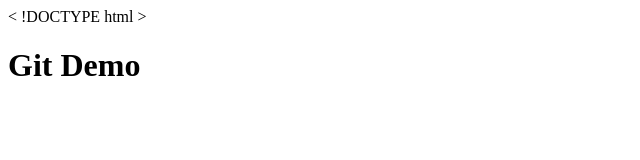
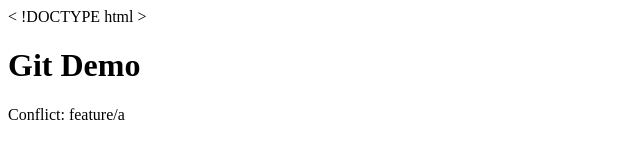
Before and after one commit to joeyWuTRKTR/git-practice, a plain HTML site: page index.html in a window 1280 px wide. Shown: the whole page, without its empty margins (0-640 px from the left). Drawn offline with Linux system fonts and the light colour scheme.

Commit message:
feature/a: add conflict

```diff
--- a/index.html
+++ b/index.html
@@ -7,5 +7,6 @@
 
   <body>
     <h1>Git Demo</h1>
+    <p>Conflict: feature/a</p>
   </body>
 </html>
```
